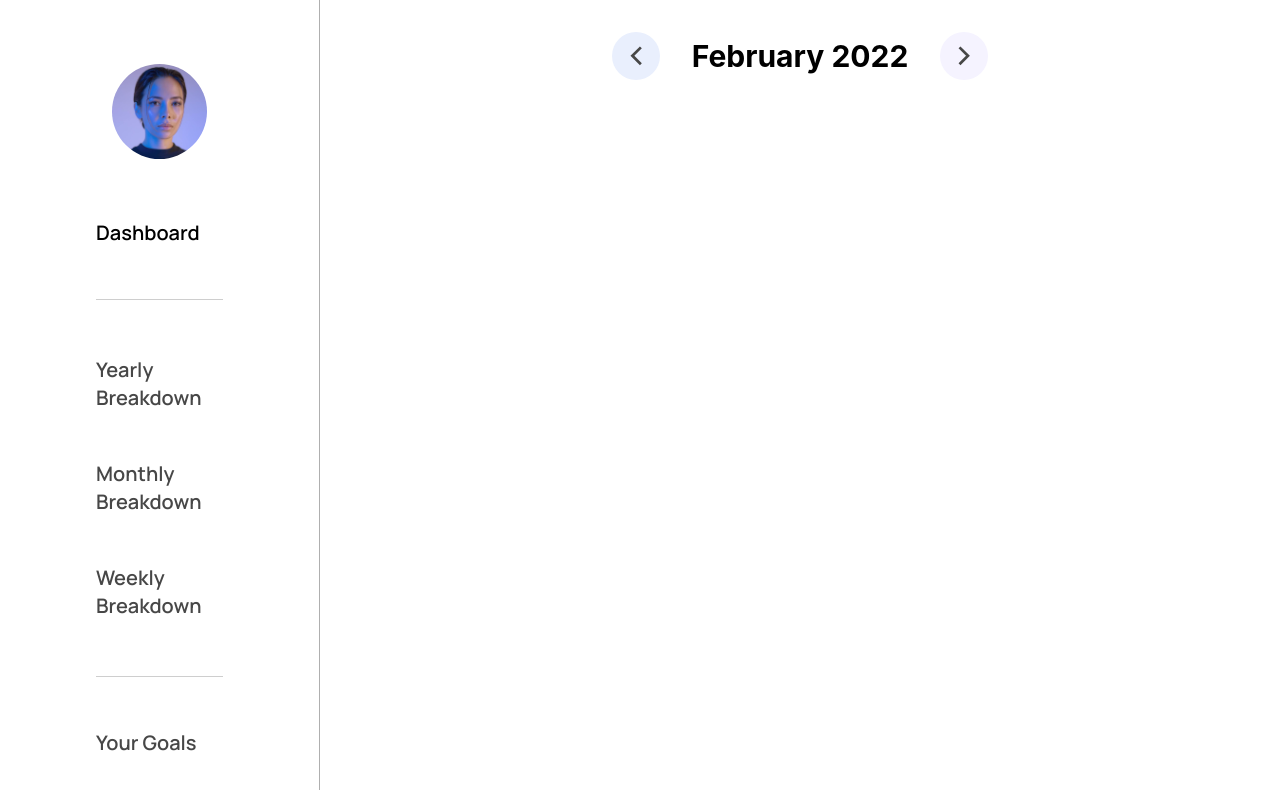
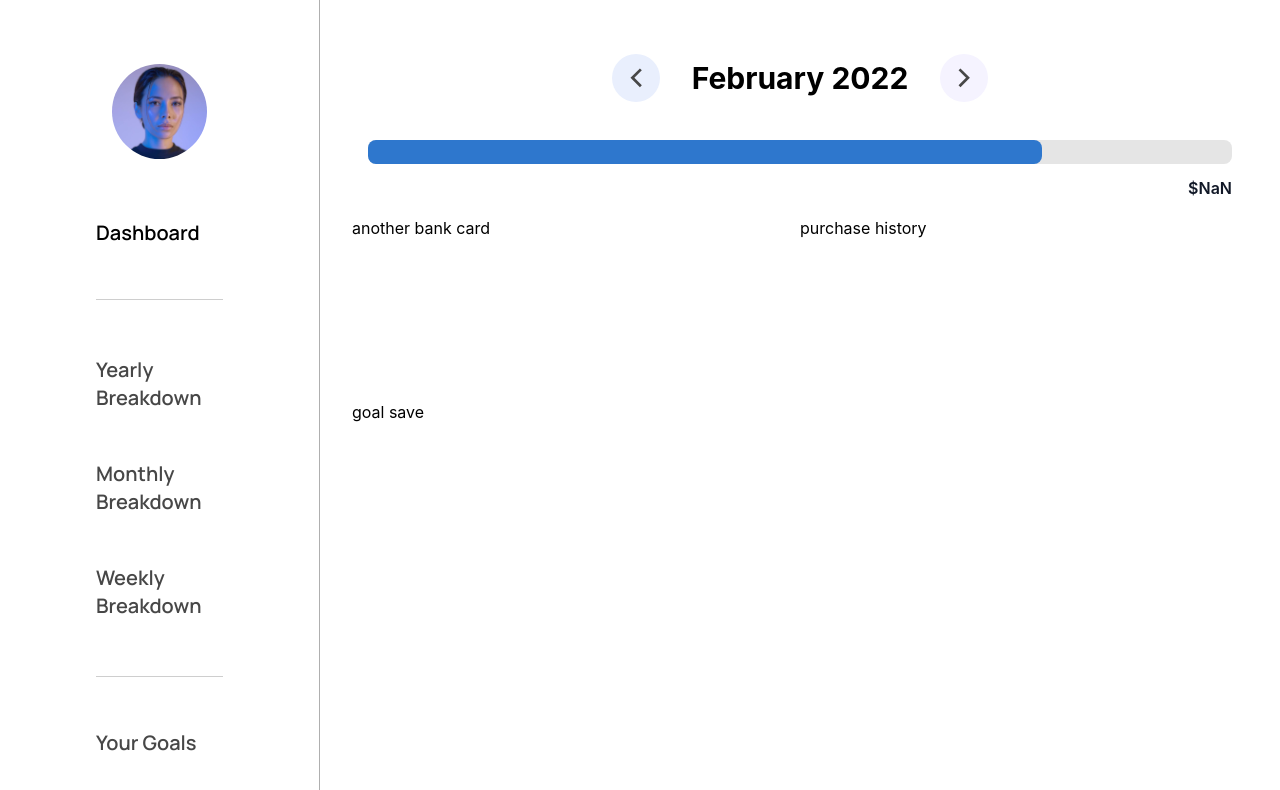
Before and after one commit to anyuan-chen/perdiem, a Next.js app: page /day/2022-01-29 in a window 1280 px wide. Shown: the top 790 px of the page. Built offline with nearby package versions, Linux system fonts and the light colour scheme.

Commit message:
Refactor bar

```diff
--- a/components/breakdown/bar.js
+++ b/components/breakdown/bar.js
@@ -1,32 +1,18 @@
 import React from "react";
+import CompletionBar from "../shared/simplebar";
 
-export default function CompletionBar({ percentage, description, cost }) {
+export default function BreakdownBar({ percentage, description, cost }) {
   const formatter = new Intl.NumberFormat("en-US", {
     style: "currency",
     currency: "USD",
   });
   return (
     <div className="">
-      <div className="gradient-bar">
-        <div className="gradient-bar color-bar"></div>
-      </div>
+      <CompletionBar percentage={percentage} color="#e5e5e5" />
       <div className="flex justify-between mt-3">
         <p className="font-semibold text-gray-500">{description}</p>
         <p className="font-semibold text-gray-900">{formatter.format(cost)}</p>
       </div>
-      <style jsx>{`
-        .gradient-bar {
-          height: 1.5rem;
-          background: #e5e5e5;
-          border-radius: 0.5rem;
-        }
-
-        .color-bar {
-          height: 100%;
-          width: ${percentage}%;
-          background: #2e77cd;
-        }
-      `}</style>
     </div>
   );
 }
--- /dev/null
+++ b/components/shared/simplebar.js
@@ -0,0 +1,26 @@
+import React from "react";
+
+export default function CompletionBar({ percentage, color }) {
+  const formatter = new Intl.NumberFormat("en-US", {
+    style: "currency",
+    currency: "USD",
+  });
+  return (
+    <div className="gradient-bar">
+      <div className="gradient-bar color-bar"></div>
+      <style jsx>{`
+        .gradient-bar {
+          height: 1.5rem;
+          background: ${color};
+          border-radius: 0.5rem;
+        }
+
+        .color-bar {
+          height: 100%;
+          width: ${percentage}%;
+          background: #2e77cd;
+        }
+      `}</style>
+    </div>
+  );
+}
--- a/pages/breakdown/yearly.js
+++ b/pages/breakdown/yearly.js
@@ -3,7 +3,7 @@ import Navbar from "../../components/shared/navbar";
 import ResultCard from "../../components/breakdown/resultcard";
 import InfoboxSmall from "../../components/breakdown/infobox-small";
 import InfoboxBig from "../../components/breakdown/infobox-big";
-import CompletionBar from "../../components/breakdown/bar";
+import BreakdownBar from "../../components/breakdown/bar";
 import { Line } from "react-chartjs-2";
 import toCsv from "../../components/utils/json2csv";
 import spendingData from "../../data/spendingData.json";
@@ -72,7 +72,7 @@ export default function YearBreakdown() {
         </div>
         <h1 className="title mt-8">Your biggest offenders were...</h1>
         <div className="bar-container flex flex-col p-6 bg-white">
-          <CompletionBar
+          <BreakdownBar
             percentage={69}
             description="70% of your groceries were spent at Costco"
             cost={342.2}
--- a/pages/day/[day].js
+++ b/pages/day/[day].js
@@ -2,6 +2,7 @@ import React from "react";
 import { motion } from "framer-motion";
 import spendingData from "../../data/spendingData.json";
 import Navbar from "../../components/shared/navbar";
+import CompletionBar from "../../components/breakdown/bar";
 
 const allDays = [
   ...new Set(spendingData.map((i) => i.time.substring(0, i.time.indexOf("T")))),
@@ -17,7 +18,7 @@ export default function Day({ day }) {
   return (
     <div>
       <Navbar />
-      <div className="container grid grid-cols-2 grid-rows-5 w-full p-8">
+      <div className="container grid grid-cols-2 grid-rows-6 w-full p-8">
         <header className="flex items-center justify-center col-span-2">
           <motion.button
             className="rounded-full w-12 h-12 flex items-center justify-center"
@@ -33,6 +34,14 @@ export default function Day({ day }) {
             <img src="/icons/rightArrow.svg" alt="right arrow"></img>
           </motion.button>
         </header>
+        <div className="col-span-2 bg-white p-4">
+          <div className="grid">
+            <CompletionBar percentage={78} />
+          </div>
+        </div>
+        <div className="row-span-2">another bank card</div>
+        <div className="row-span-4">purchase history</div>
+        <div className="row-span-2">goal save</div>
 
         <style jsx>{`
           .container {
```
